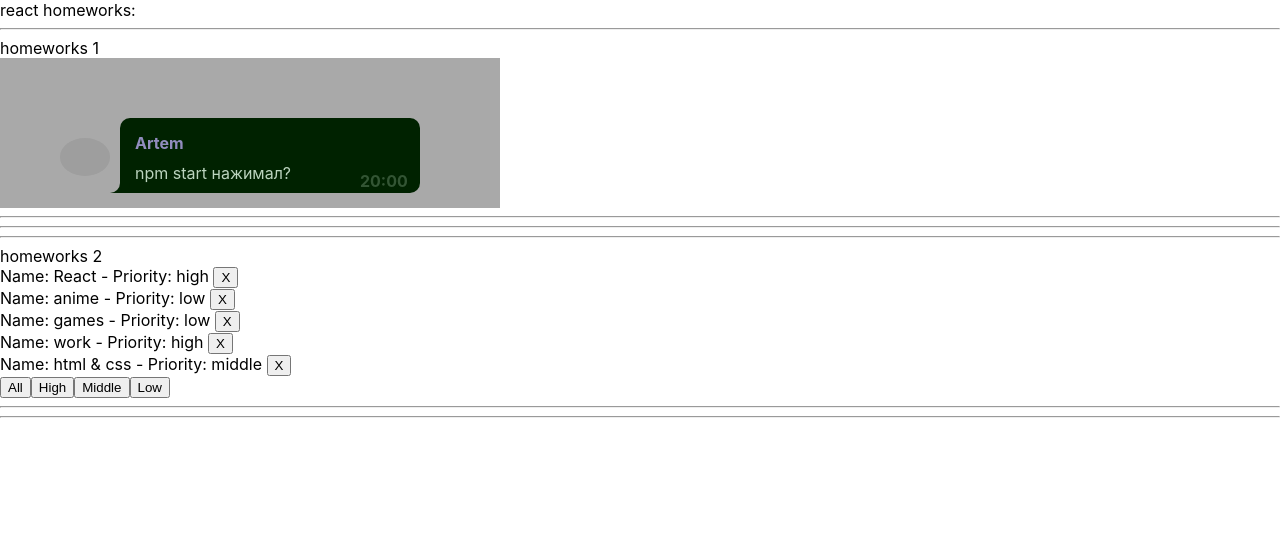
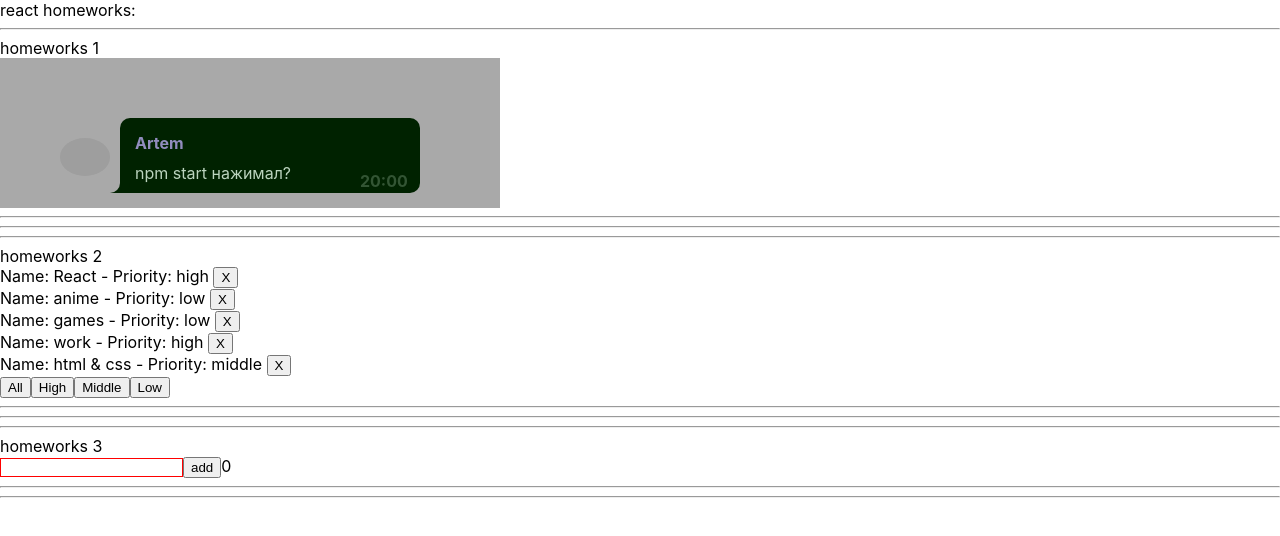
Before and after one commit to a-butterman/homeworks, a React (Create React App) app: page / in a window 1280 px wide. Shown: the top 536 px of the page. Built offline with nearby package versions, Linux system fonts and the light colour scheme; grey boxes are pictures that could not be loaded.

Commit message:
added uuid

```diff
--- a/package.json
+++ b/package.json
@@ -10,10 +10,12 @@
     "@types/node": "^16.7.13",
     "@types/react": "^18.0.0",
     "@types/react-dom": "^18.0.0",
+    "@types/uuid": "^8.3.4",
     "react": "^18.1.0",
     "react-dom": "^18.1.0",
     "react-scripts": "5.0.1",
     "typescript": "^4.4.2",
+    "uuid": "^8.3.2",
     "web-vitals": "^2.1.0"
   },
   "scripts": {
--- a/src/p1-main/m1-ui/u1-app/App.tsx
+++ b/src/p1-main/m1-ui/u1-app/App.tsx
@@ -2,6 +2,7 @@
 import s from './App.module.css'
 import HW1 from '../../../p2-homeworks/h1/HW1'
 import HW2 from "../../../p2-homeworks/h2/HW2";
+import HW3 from "../../../p2-homeworks/h3/HW3";
 
 function App() {
     return (
@@ -9,7 +10,7 @@
             <div>react homeworks:</div>
             <HW1/>
             <HW2/>
-            {/*<HW3/>*/}
+            <HW3/>
             {/*<HW4/>*/}
             {/*<HW5/>*/}
 
```
Also changed, not shown: 1 other file (tests, documents, lock files or other folders).
